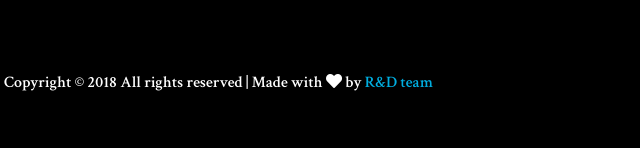
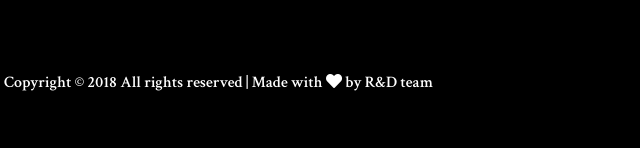
Before and after one commit to best-college/best-college.github.io, a plain HTML site: page index.html in a window 1280 px wide. Shown: the part 5334-5482 px from the top of the page, 81-721 px from the left. Drawn offline with Linux system fonts and the light colour scheme; a script that the page names is missing.

Commit message:
Update index.html

```diff
--- a/index.html
+++ b/index.html
@@ -518,7 +518,7 @@ Discover the degrees that are close to your sphere of interest, and that will pa
 	<footer class="footer-area section_gap">
 		<div class="container">
 			<div class="row footer-bottom d-flex justify-content-between">
-				<p class="col-lg-8 col-sm-12 footer-text m-0 text-white">Copyright © 2018 All rights reserved | Made with <i class="fas fa-heart" aria-hidden="true"></i> by <a target="_blank" href="https://imalchenko.com">R&D team</a></p>
+				<p class="col-lg-8 col-sm-12 footer-text m-0 text-white">Copyright © 2018 All rights reserved | Made with <i class="fas fa-heart" aria-hidden="true"></i> by R&D team</a></p>
 				<div class="col-lg-4 col-sm-12 footer-social">
 					<a href="#"><i class="fab fa-facebook"></i></a>
 					<a href="#"><i class="fab fa-twitter"></i></a>
```
